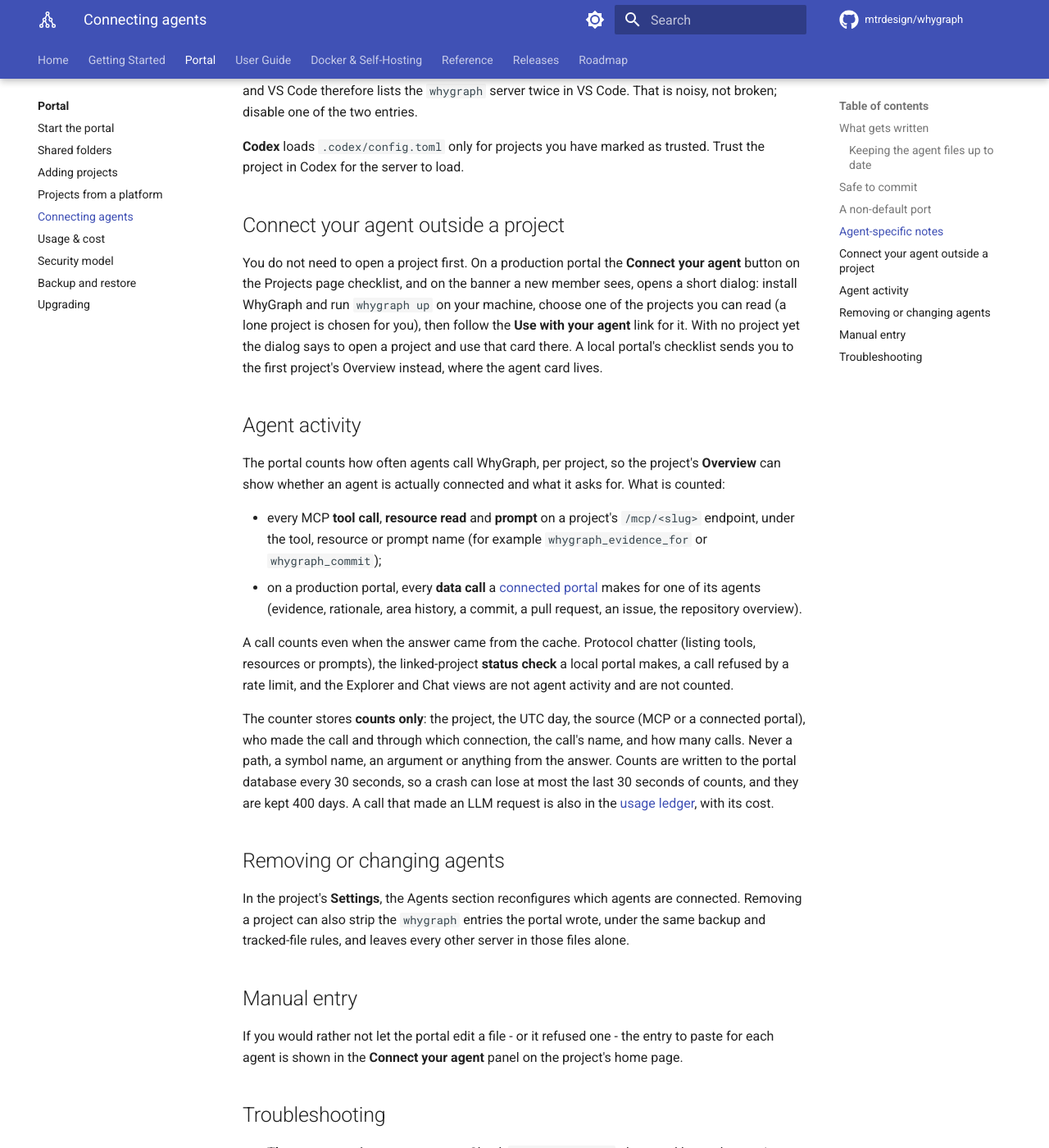
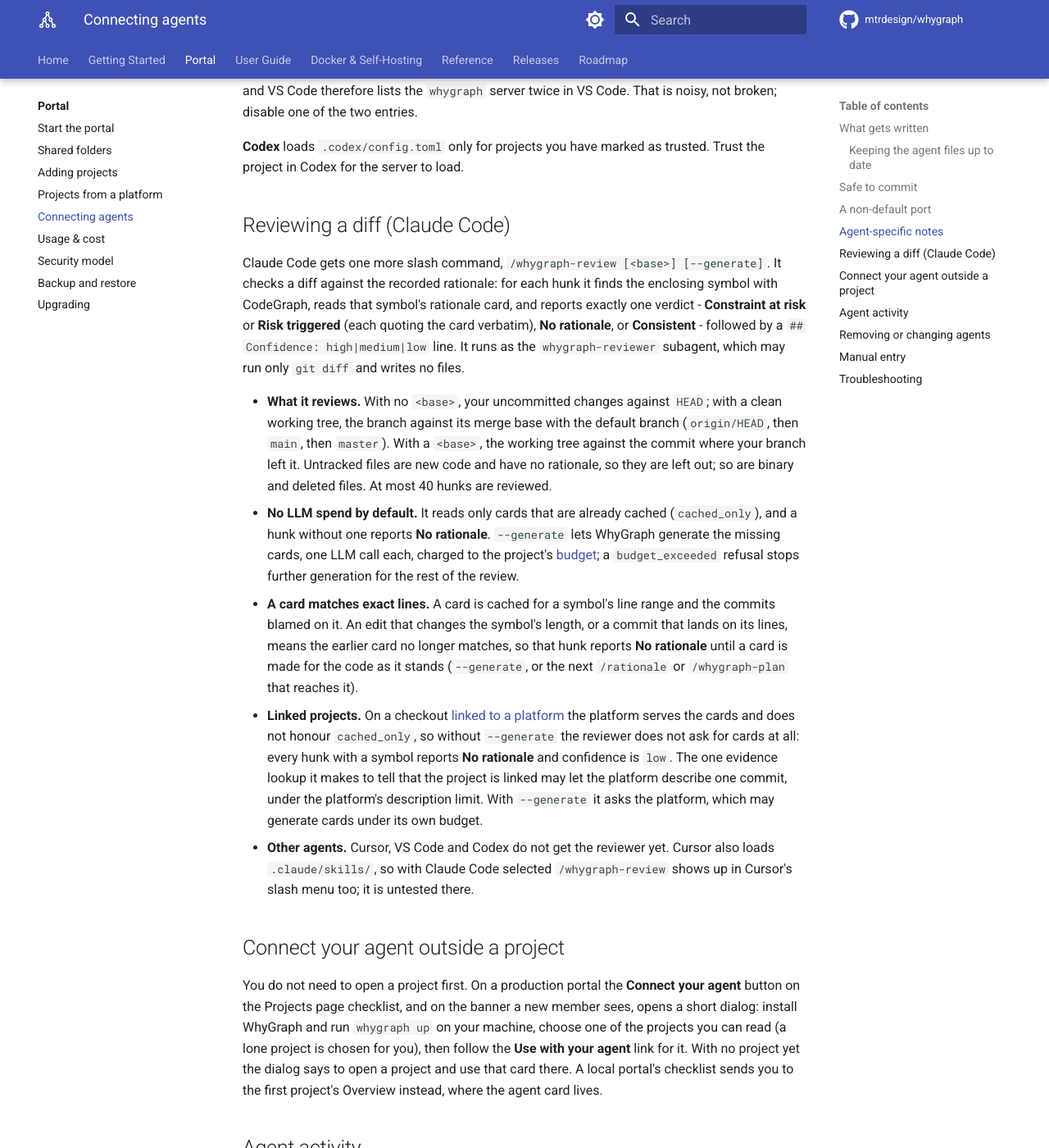
Before and after one commit to mtrdesign/whygraph, an MkDocs documentation site: the page built from docs/portal/agents.md, in a window 1280 px wide and 1400 px high, scrolled down 3223 px. Shown: the whole window at 82% size. Built offline with MkDocs 1.6.1 and Material for MkDocs 9.7.7, drawn with Linux system fonts in a browser that asks for light colours; comment, search, counter and statistics services are not loaded.

Commit message:
Step 6f: /whygraph-review skill and whygraph-reviewer agent (Claude Code)
Adds the /whygraph-review skill (disable-model-invocation, allowed-tools Agent, Read) and the whygraph-reviewer subagent (sonnet; Read, Grep, Glob, Bash, mcp__whygraph__*, mcp__codegraph__*). It maps each git diff hunk to its enclosing symbol with codegraph_node, reads the card with cached_only=True (or generates with --generate), and reports one verdict per hunk with verbatim quotes plus a Confidence line. No file writes, only git diff.

The symbol's exact range comes from codegraph_node symbol mode and the card is looked up by location, since CodeGraph's tools print no qualified names and bare names can be ambiguous. On a linked project, where cached_only does not reach the platform, the reviewer asks for no cards without --generate.

Tests: fixture-diff output contract and reviewer wiring in tests/test_assets.py; packaged-asset counts updated. Docs: portal/agents.md and guide/mcp-usage.md.

```diff
--- a/docs/portal/agents.md
+++ b/docs/portal/agents.md
@@ -104,6 +104,38 @@
 **Codex** loads `.codex/config.toml` only for projects you have marked as trusted. Trust the project
 in Codex for the server to load.
 
+## Reviewing a diff (Claude Code) { #whygraph-review }
+
+Claude Code gets one more slash command, `/whygraph-review [<base>] [--generate]`. It checks a diff
+against the recorded rationale: for each hunk it finds the enclosing symbol with CodeGraph, reads that
+symbol's rationale card, and reports exactly one verdict - **Constraint at risk** or **Risk triggered**
+(each quoting the card verbatim), **No rationale**, or **Consistent** - followed by a
+`## Confidence: high|medium|low` line. It runs as the `whygraph-reviewer` subagent, which may run only
+`git diff` and writes no files.
+
+- **What it reviews.** With no `<base>`, your uncommitted changes against `HEAD`; with a clean working
+  tree, the branch against its merge base with the default branch (`origin/HEAD`, then `main`, then
+  `master`). With a `<base>`, the working tree against the commit where your branch left it. Untracked
+  files are new code and have no rationale, so they are left out; so are binary and deleted files. At
+  most 40 hunks are reviewed.
+- **No LLM spend by default.** It reads only cards that are already cached (`cached_only`), and a hunk
+  without one reports **No rationale**. `--generate` lets WhyGraph generate the missing cards, one LLM
+  call each, charged to the project's [budget](usage.md); a `budget_exceeded` refusal stops further
+  generation for the rest of the review.
+- **A card matches exact lines.** A card is cached for a symbol's line range and the commits blamed on
+  it. An edit that changes the symbol's length, or a commit that lands on its lines, means the earlier
+  card no longer matches, so that hunk reports **No rationale** until a card is made for the code as it
+  stands (`--generate`, or the next `/rationale` or `/whygraph-plan` that reaches it).
+- **Linked projects.** On a checkout [linked to a platform](platform-projects.md) the platform serves the
+  cards and does not honour `cached_only`, so without `--generate` the reviewer does not ask for cards
+  at all: every hunk with a symbol reports **No rationale** and confidence is `low`. The one evidence
+  lookup it makes to tell that the project is linked may let the platform describe one commit, under
+  the platform's description limit. With `--generate` it asks the platform, which may generate cards
+  under its own budget.
+- **Other agents.** Cursor, VS Code and Codex do not get the reviewer yet. Cursor also loads
+  `.claude/skills/`, so with Claude Code selected `/whygraph-review` shows up in Cursor's slash menu too;
+  it is untested there.
+
 ## Connect your agent outside a project
 
 You do not need to open a project first. On a production portal the **Connect your agent** button on
```
Also changed, not shown: docs/guide/mcp-usage.md (+12 -0 lines), src/whygraph/assets/claude-code/agents/whygraph-reviewer.md (added, +108 -0 lines), src/whygraph/assets/claude-code/skills/whygraph-review/SKILL.md (added, +39 -0 lines), 1 other file.
